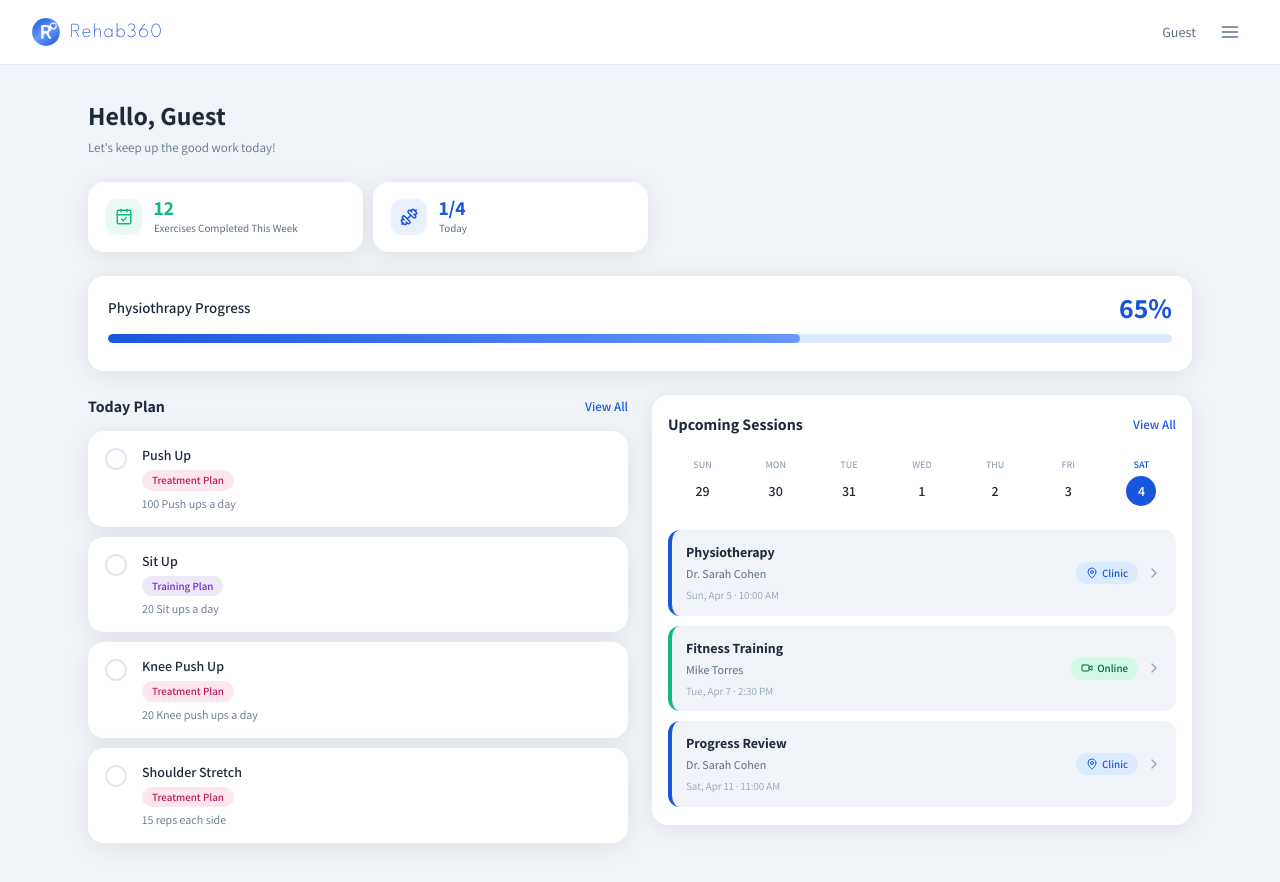
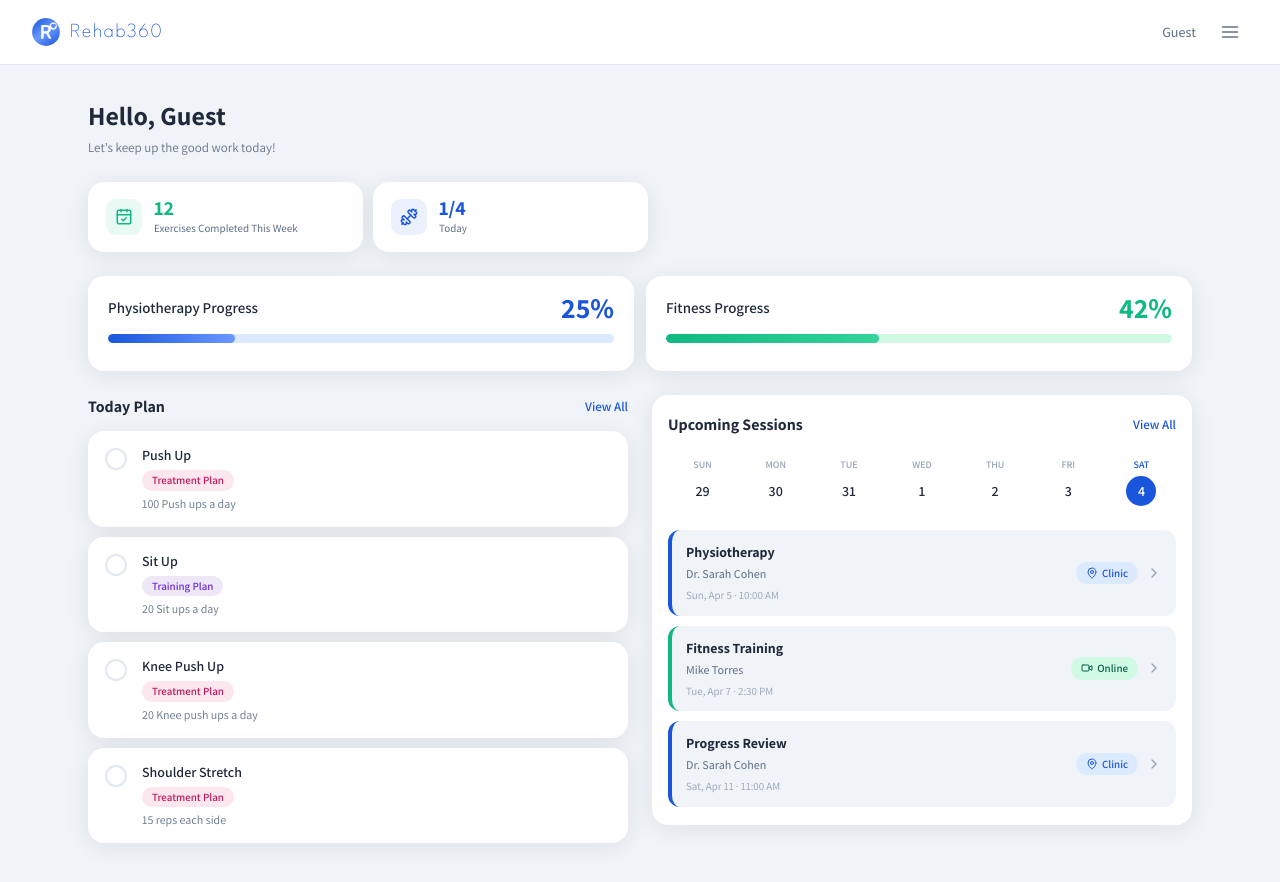
Before and after one commit to shanimic/Rehab360, a React (Vite) app in the folder client/: page /patient in a window 1280 px wide. Shown: the top 882 px of the page. Built offline with nearby package versions, Linux system fonts and the light colour scheme.

Commit message:
feat: add fitness progress tracking and update styles for progress display

```diff
--- a/client/src/pages/patient/PatientHome.css
+++ b/client/src/pages/patient/PatientHome.css
@@ -255,6 +255,26 @@
   font-size: 13px;
   color: var(--color-text-secondary);
   margin: 0;
+}
+
+/* ── Progress Grid (2-col on desktop) ── */
+.ph-progress-grid {
+  display: flex;
+  flex-direction: column;
+  gap: 12px;
+}
+
+/* Fitness color overrides */
+.ph-progress-card__percent--fitness {
+  color: #10b981;
+}
+
+.ph-progress-card__bar-track--fitness {
+  background: #d1fae5;
+}
+
+.ph-progress-card__bar-fill--fitness {
+  background: linear-gradient(90deg, #10b981, #34d399);
 }
 
 /* ── Mid grid (calendar + right col) – single col mobile ── */
@@ -632,6 +652,14 @@
     align-items: start;
   }
 
+  .ph-progress-grid {
+    flex-direction: row;
+  }
+
+  .ph-progress-grid .ph-progress-card {
+    flex: 1;
+  }
+
   .ph-bottom-nav {
     display: none;
   }
--- a/client/src/pages/patient/PatientHome.tsx
+++ b/client/src/pages/patient/PatientHome.tsx
@@ -9,7 +9,7 @@ import './PatientHome.css'
 import { useAtomValue } from 'jotai'
 import { authAtom } from '@/store/authAtom'
 import PatientTopNav from '@/components/PatientTopNav'
-import { exercises, progressPercent } from './patient.constants'
+import { exercises, progressPercent, fitnessProgressPercent } from './patient.constants'
 import { useNavigate } from "react-router-dom";
 import { Exercise, Session } from "@/pages/patient/patient.types.ts";
 
@@ -180,17 +180,30 @@ export default function PatientHome() {
         </div>
 
         {/* Progress */}
-        <div className="ph-progress-card">
-          <div className="ph-progress-card__header">
-            <span className="ph-progress-card__label">Physiothrapy Progress</span>
-            <span className="ph-progress-card__percent">65%</span>
+        <div className="ph-progress-grid">
+          <div className="ph-progress-card">
+            <div className="ph-progress-card__header">
+              <span className="ph-progress-card__label">Physiotherapy Progress</span>
+              <span className="ph-progress-card__percent">{progressPercent}%</span>
+            </div>
+            <div className="ph-progress-card__bar-track">
+              <div className="ph-progress-card__bar-fill" style={{ width: `${progressPercent}%` }} />
+            </div>
           </div>
-          <div className="ph-progress-card__bar-track">
-            <div className="ph-progress-card__bar-fill" style={{ width: '65%' }} />
-            <div
-              className="ph-progress-card__bar-fill"
-              style={{ '--ph-progress': `${progressPercent}%` } as React.CSSProperties}
-            />
+
+          <div className="ph-progress-card">
+            <div className="ph-progress-card__header">
+              <span className="ph-progress-card__label">Fitness Progress</span>
+              <span className="ph-progress-card__percent ph-progress-card__percent--fitness">
+                {fitnessProgressPercent}%
+              </span>
+            </div>
+            <div className="ph-progress-card__bar-track ph-progress-card__bar-track--fitness">
+              <div
+                className="ph-progress-card__bar-fill ph-progress-card__bar-fill--fitness"
+                style={{ width: `${fitnessProgressPercent}%` }}
+              />
+            </div>
           </div>
         </div>
 
--- a/client/src/pages/patient/patient.constants.ts
+++ b/client/src/pages/patient/patient.constants.ts
@@ -10,6 +10,7 @@ export const exercises: Exercise[] = [
 
 export const completedCount = exercises.filter(e => e.done).length
 export const progressPercent = Math.round((completedCount / exercises.length) * 100)
+export const fitnessProgressPercent = 42
 
 export const stats = [
   { icon: Flame, value: '5', label: 'Day Streak', color: '#f97316' },
```
